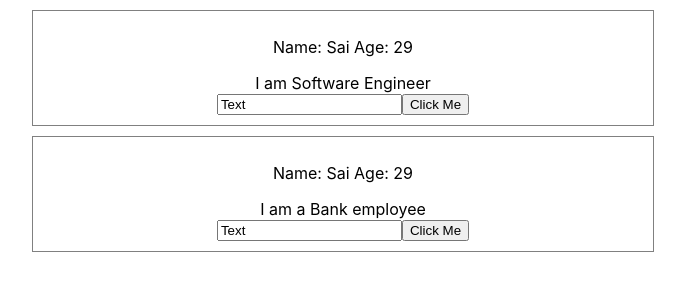
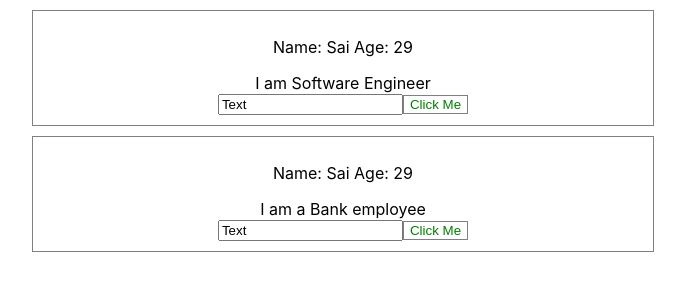
Before and after one commit to csaicharan/short-notes, a React (Create React App) app in the folder React/examples/: page / in a window 1280 px wide. Shown: the top 300 px of the page, without its empty margins (297-982 px from the left). Built offline with nearby package versions, Linux system fonts and the light colour scheme.

Commit message:
Stylig the component with Component Inline Styling

```diff
--- a/React/examples/src/Person/Person.js
+++ b/React/examples/src/Person/Person.js
@@ -2,6 +2,14 @@
 // Functional or stateless or dumb or presentational components which are not having any states attached to the component
 import React from 'react';
 import './Person.css'; // This type of style imports are not scoped to the component, it will be adding into the global styles. We have to make sure weather it is not conflicting to the other styles by adding a container class and other style should be under that class
+
+// Inline styles can be added into the react components by creating CSS as an object and then assign it to the element's "style" attribute and the properties of CSS should as camelCased keys in this CSS object JSX will take of rendering into that element's CSS
+const btnStyles = {
+    backgroundColor : '#fff',
+    color: 'green',
+    border : '1px solid gray',
+    cursor: 'pointer'
+}
 
 const Person = (props) => {
     return (
@@ -9,7 +17,7 @@ const Person = (props) => {
             <p>Name: {props.name} Age: {props.age}</p>
             <div>{props.children}</div>
             <input type="text" value={props.inputText} onChange={props.change}/>
-            <button onClick={props.click}>Click Me</button>
+            <button onClick={props.click} style={btnStyles}>Click Me</button>
         </div>
     );
 }
```
